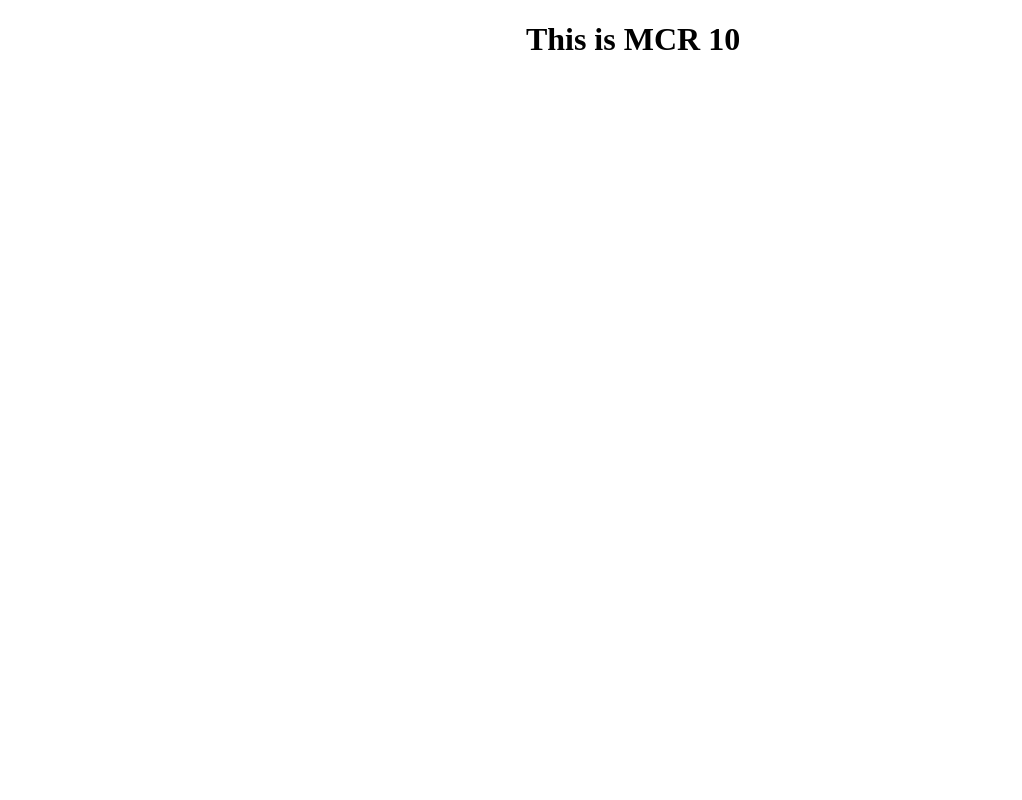
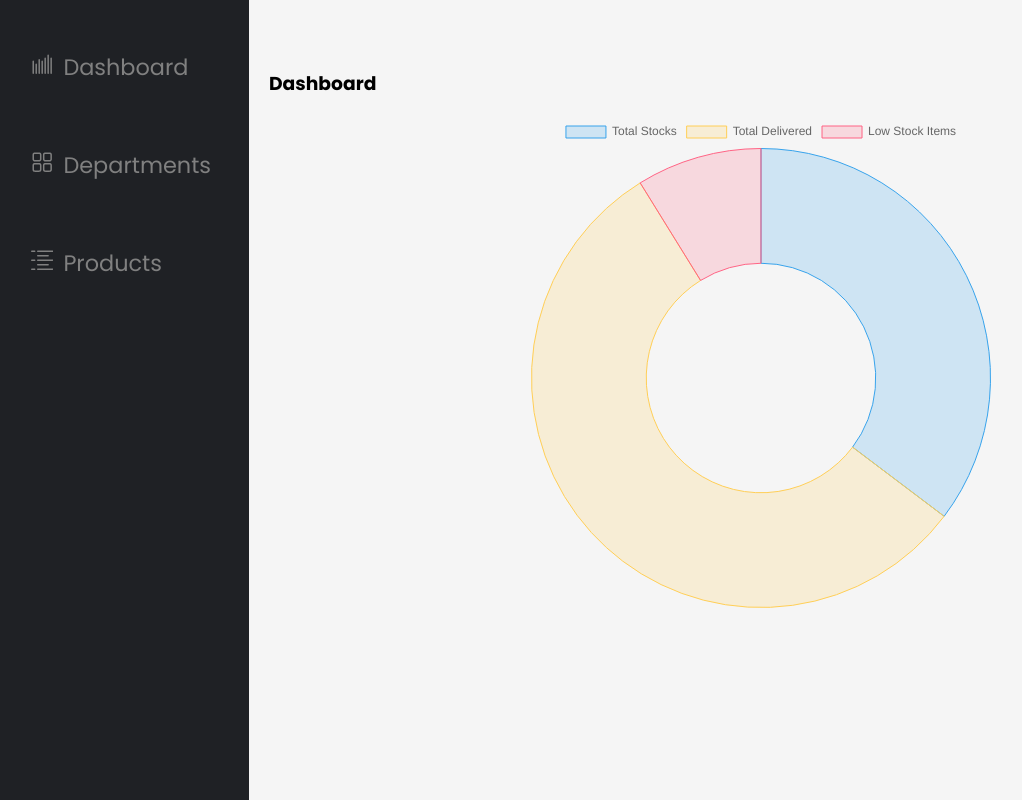
Before and after one commit to ParasArya289/inventoryManagement, a React (Create React App) app: page / in a window 1280 px wide. Shown: the whole page, without its empty margins (7-1029 px from the left). Built offline with nearby package versions, Linux system fonts and the light colour scheme.

Commit message:
style: layout

```diff
--- a/package.json
+++ b/package.json
@@ -6,7 +6,9 @@
     "@testing-library/jest-dom": "^5.17.0",
     "@testing-library/react": "^13.4.0",
     "@testing-library/user-event": "^13.5.0",
+    "chart.js": "^4.3.3",
     "react": "^18.2.0",
+    "react-chartjs-2": "^5.2.0",
     "react-dom": "^18.2.0",
     "react-icons": "^4.10.1",
     "react-router-dom": "^6.15.0",
--- a/src/App.js
+++ b/src/App.js
@@ -1,9 +1,13 @@
-import './App.css';
+import { Route, Routes } from "react-router-dom";
+import "./App.css";
+import { Dashboard } from "./Pages/Dashboard/Dashboard";
 
 function App() {
   return (
     <div className="App">
-      <h1>This is MCR 10</h1>
+      <Routes>
+        <Route path="/" element={<Dashboard />} />
+      </Routes>
     </div>
   );
 }
--- /dev/null
+++ b/src/Components/Layout/Layout.css
@@ -0,0 +1,12 @@
+.layout {
+  display: flex;
+}
+.sidebar {
+  min-height: 100vh;
+  flex-basis: 20%;
+}
+.page {
+  margin-top: 50px;
+  padding-inline: 20px;
+  flex:1 ;
+}
--- /dev/null
+++ b/src/Components/Layout/Layout.js
@@ -0,0 +1,13 @@
+import "./Layout.css";
+import { Navbar } from "../Navbar/Navbar";
+
+export const Layout = ({ children }) => {
+  return (
+    <main className="layout">
+      <section className="sidebar">
+        <Navbar />
+      </section>
+      <section className="page">{children}</section>
+    </main>
+  );
+};
--- /dev/null
+++ b/src/Components/Navbar/Navbar.css
@@ -0,0 +1,30 @@
+.navbar {
+  height: 100%;
+  display: flex;
+  justify-content: center;
+  background-color: var(--secondary-color);
+}
+.navbar > div {
+  /* position: fixed; */
+  display: flex;
+  flex-direction: column;
+  align-items: flex-start;
+  gap: 4rem;
+  margin-top: 50px;
+}
+.links {
+  text-decoration: none;
+  font-size: 1.4rem;
+  color: var(--secondary-text-color);
+}
+.link__icons {
+  margin-right: 10px;
+}
+.links:is(:hover, :focus) {
+  color: var(--primary-color);
+}
+@media (max-width: 800px) {
+  .links span {
+    display: none;
+  }
+}
--- /dev/null
+++ b/src/Components/Navbar/Navbar.js
@@ -0,0 +1,25 @@
+import { NavLink } from "react-router-dom";
+import { RxDashboard, RxActivityLog, RxBarChart } from "react-icons/rx";
+import { BiCategory } from "react-icons/bi";
+import "./Navbar.css";
+
+export const Navbar = () => {
+  return (
+    <nav className="navbar">
+      <div>
+        <NavLink className="links">
+          <RxBarChart className="link__icons" />
+          <span>Dashboard</span>
+        </NavLink>
+        <NavLink className="links">
+          <RxDashboard className="link__icons" />
+          <span>Departments</span>
+        </NavLink>
+        <NavLink className="links">
+          <RxActivityLog className="link__icons" />
+          <span>Products</span>
+        </NavLink>
+      </div>
+    </nav>
+  );
+};
--- /dev/null
+++ b/src/Pages/Dashboard/Dashboard.css
@@ -0,0 +1,7 @@
+.dashboard {
+  text-align: left;
+}
+.dashboard div {
+  margin: 0 auto;
+  width: 50%;
+}
--- /dev/null
+++ b/src/Pages/Dashboard/Dashboard.js
@@ -0,0 +1,41 @@
+import "./Dashboard.css";
+import { Layout } from "../../Components/Layout/Layout";
+
+import { Chart as ChartJS, ArcElement, Tooltip, Legend } from "chart.js";
+import { Doughnut } from "react-chartjs-2";
+
+ChartJS.register(ArcElement, Tooltip, Legend);
+
+export const Dashboard = () => {
+  const data = {
+    labels: ["Total Stocks", "Total Delivered", "Low Stock Items"],
+    datasets: [
+      {
+        label: "",
+        data: [12, 19, 3],
+        backgroundColor: [
+          "rgba(54, 162, 235, 0.2)",
+          "rgba(255, 206, 86, 0.2)",
+          "rgba(255, 99, 132, 0.2)",
+        ],
+        borderColor: [
+          "rgba(54, 162, 235, 1)",
+          "rgba(255, 206, 86, 1)",
+          "rgba(255, 99, 132, 1)",
+        ],
+        borderWidth: 1,
+      },
+    ],
+  };
+
+  return (
+    <Layout>
+      <div className="dashboard">
+        <h3>Dashboard</h3>
+        <div>
+          <Doughnut data={data} />
+        </div>
+      </div>
+    </Layout>
+  );
+};
--- a/src/index.css
+++ b/src/index.css
@@ -1,4 +1,35 @@
+@import url("https://fonts.googleapis.com/css2?family=Poppins:wght@100;200;300;400;500;600;700&display=swap");
+
+:root {
+  --primary-color: white;
+  --secondary-color:#1f2125;
+  --accent-color: tomato;
+  --background-color: whitesmoke;
+
+  --switch: #444;
+
+  --primary-text-color: black;
+  --secondary-text-color: grey;
+
+  --fw-bold: 700;
+  --fw-medium: 500;
+  --fw-midlight: 400;
+  --fw-light: 300;
+}
+
 body {
   margin: 0;
-  padding:0;
+  transition: all 0.1s ease-in;
+  background-color: var(--background-color);
+  font-family: "Poppins", sans-serif;
 }
+
+:root:has(.SwitchRoot[data-state="checked"]) {
+  --background-color: #111;
+  --primary-color: #1a1a1a;
+
+  --primary-text-color: rgba(255, 255, 255, 0.7);
+  --secondary-text-color: #444;
+
+  --switch: rgba(255, 255, 255, 0.9);
+}
--- a/src/index.js
+++ b/src/index.js
@@ -1,11 +1,14 @@
-import React from 'react';
-import ReactDOM from 'react-dom/client';
-import './index.css';
-import App from './App';
+import React from "react";
+import ReactDOM from "react-dom/client";
+import "./index.css";
+import App from "./App";
+import { BrowserRouter } from "react-router-dom";
 
-const root = ReactDOM.createRoot(document.getElementById('root'));
+const root = ReactDOM.createRoot(document.getElementById("root"));
 root.render(
   <React.StrictMode>
-    <App />
+    <BrowserRouter>
+      <App />
+    </BrowserRouter>
   </React.StrictMode>
 );
```
Also changed, not shown: 1 other file (tests, documents, lock files or other folders).
